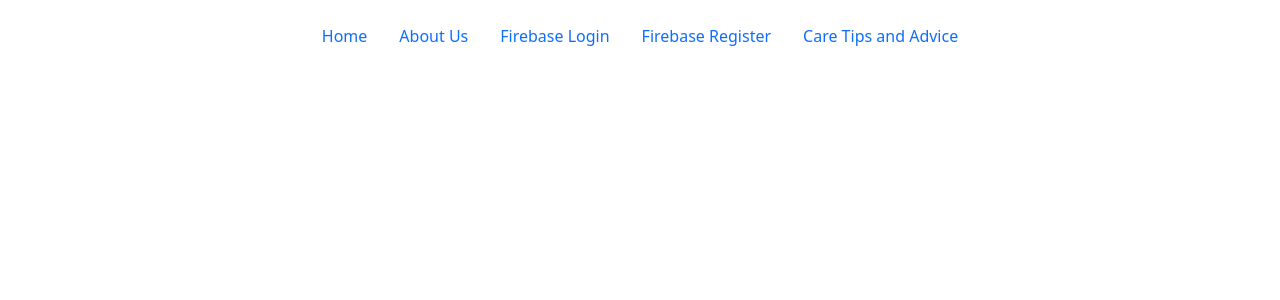
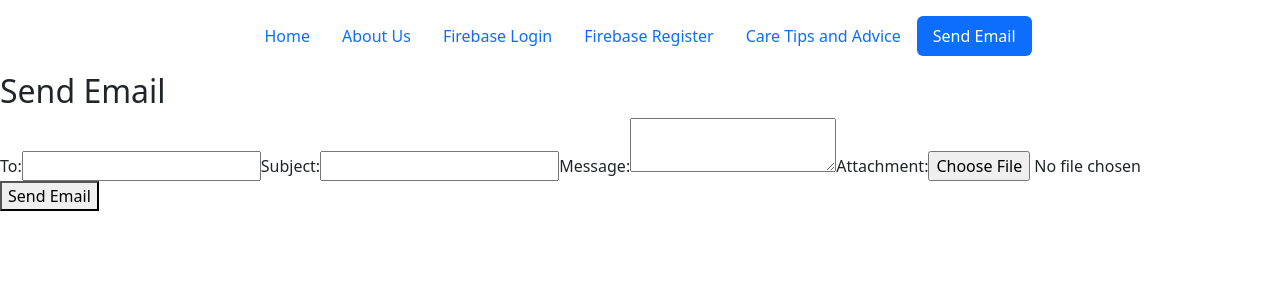
Before and after one commit to Airius2001/fit5032assignment2, a Vue app: page /SendEmail in a window 1280 px wide. Shown: the top 300 px of the page. Built offline with nearby package versions, Linux system fonts and the light colour scheme.

Commit message:
Complete D.2 email sending function

```diff
--- a/package.json
+++ b/package.json
@@ -11,9 +11,14 @@
     "format": "prettier --write src/"
   },
   "dependencies": {
+    "@sendgrid/mail": "^8.1.3",
+    "body-parser": "^1.20.3",
     "bootstrap": "^5.3.3",
     "bootstrap-vue": "^2.23.1",
     "bootstrap-vue-3": "^0.5.1",
+    "cors": "^2.8.5",
+    "dotenv": "^16.4.5",
+    "express": "^4.21.0",
     "firebase": "^10.14.0",
     "primeicons": "^7.0.0",
     "primevue": "^4.0.5",
--- a/src/components/BHeader.vue
+++ b/src/components/BHeader.vue
@@ -56,12 +56,17 @@
           </router-link>
         </li>
 
+        <li class="nav-item">
+          <router-link to="SendEmail" class="nav-link" active-class="active">Send Email</router-link>
+        </li>
+
         <!-- Admin Page link, visible only for admin users -->
         <li v-if="isAdmin" class="nav-item">
           <router-link to="/admin" class="nav-link" active-class="active">
             Admin Page
           </router-link>
         </li>
+
       </ul>
     </header>
   </div>
--- a/src/router/index.js
+++ b/src/router/index.js
@@ -9,12 +9,18 @@ import PersonalInfo from '../views/UserView/PersonalInfo.vue'
 import CareTipsAndAdvice from '../views/UserView/CareTipsAndAdvice.vue'
 import FirebaseSignInView from '../views/UserView/FirebaseSignInView.vue'
 import FirebaseRegisterView from '../views/UserView/FirebaseRegisterView.vue'
+import SendEmail from '../views/UserView/SendEmail.vue'
 
 const routes = [
     {
       path: '/',
       name: 'Home',
       component: Homepage,
+    },
+    {
+      path: '/SendEmail',
+      name: 'SendEmail',
+      component: SendEmail,
     },
     {
       path: '/FireLogin',
--- /dev/null
+++ b/src/views/UserView/SendEmail.vue
@@ -0,0 +1,66 @@
+<template>
+    <div class="send-email-form">
+      <h2>Send Email</h2>
+      <form @submit.prevent="sendEmail">
+        <label for="to">To:</label>
+        <input v-model="emailData.to" id="to" type="email" required />
+
+        <label for="subject">Subject:</label>
+        <input v-model="emailData.subject" id="subject" type="text" required />
+
+        <label for="text">Message:</label>
+        <textarea v-model="emailData.text" id="text" required></textarea>
+
+        <label for="attachment">Attachment:</label>
+        <input type="file" @change="handleFileUpload" id="attachment" />
+
+        <button type="submit">Send Email</button>
+      </form>
+
+      <div v-if="statusMessage">
+        <p>{{ statusMessage }}</p>
+      </div>
+    </div>
+  </template>
+
+  <script>
+  import axios from 'axios';
+
+  export default {
+    data() {
+      return {
+        emailData: {
+          to: '',
+          subject: '',
+          text: '',
+          attachment: null,
+        },
+        statusMessage: null,
+      };
+    },
+    methods: {
+      handleFileUpload(event) {
+        const file = event.target.files[0];
+        const reader = new FileReader();
+
+        reader.onload = (e) => {
+          this.emailData.attachment = {
+            content: btoa(e.target.result),
+            filename: file.name,
+            type: file.type,
+          };
+        };
+
+        reader.readAsBinaryString(file);
+      },
+      async sendEmail() {
+        try {
+          const response = await axios.post('http://localhost:3000/api/send-email', this.emailData);
+          this.statusMessage = 'Email sent successfully';
+        } catch (error) {
+          this.statusMessage = 'Failed to send email';
+        }
+      },
+    },
+  };
+  </script>
```
Also changed, not shown: server.js (added, +49 -0 lines), src/email/sendEmail.js (added, +28 -0 lines), 2 other files (tests, documents, lock files or other folders).
